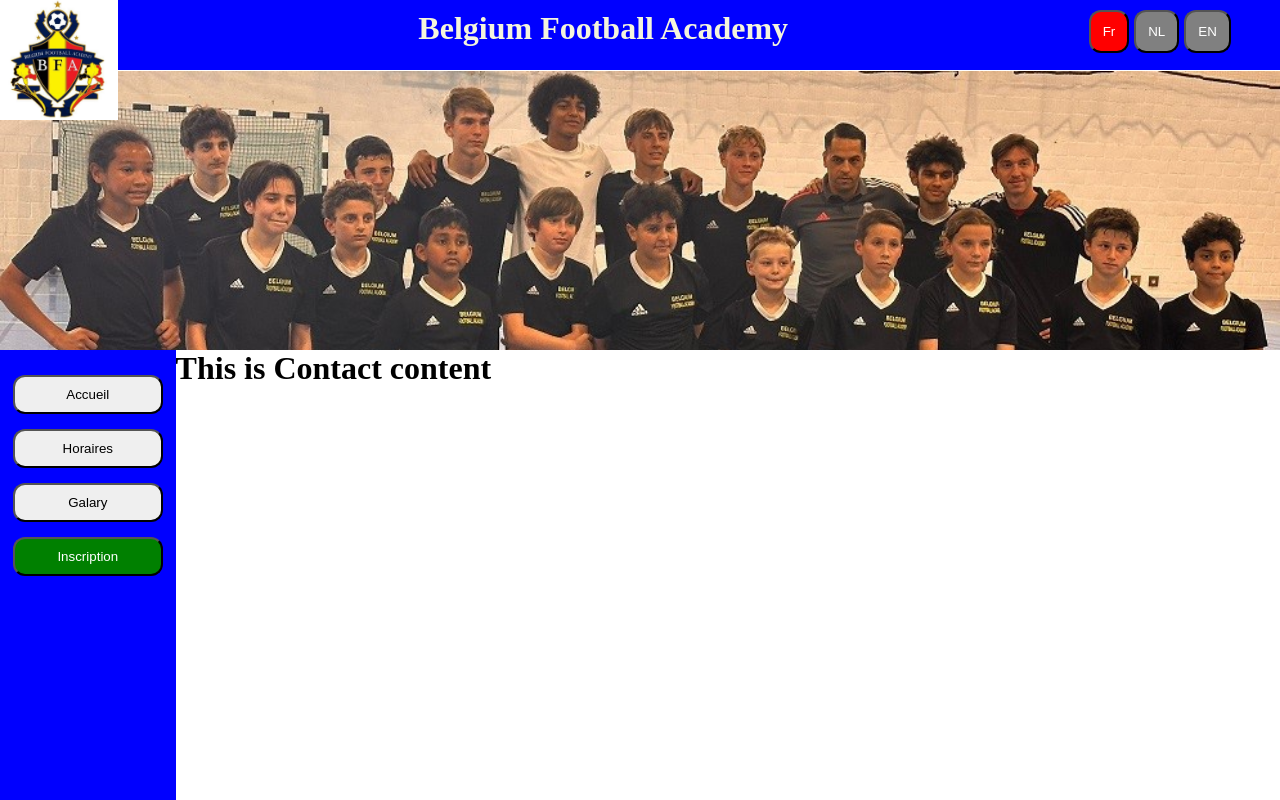
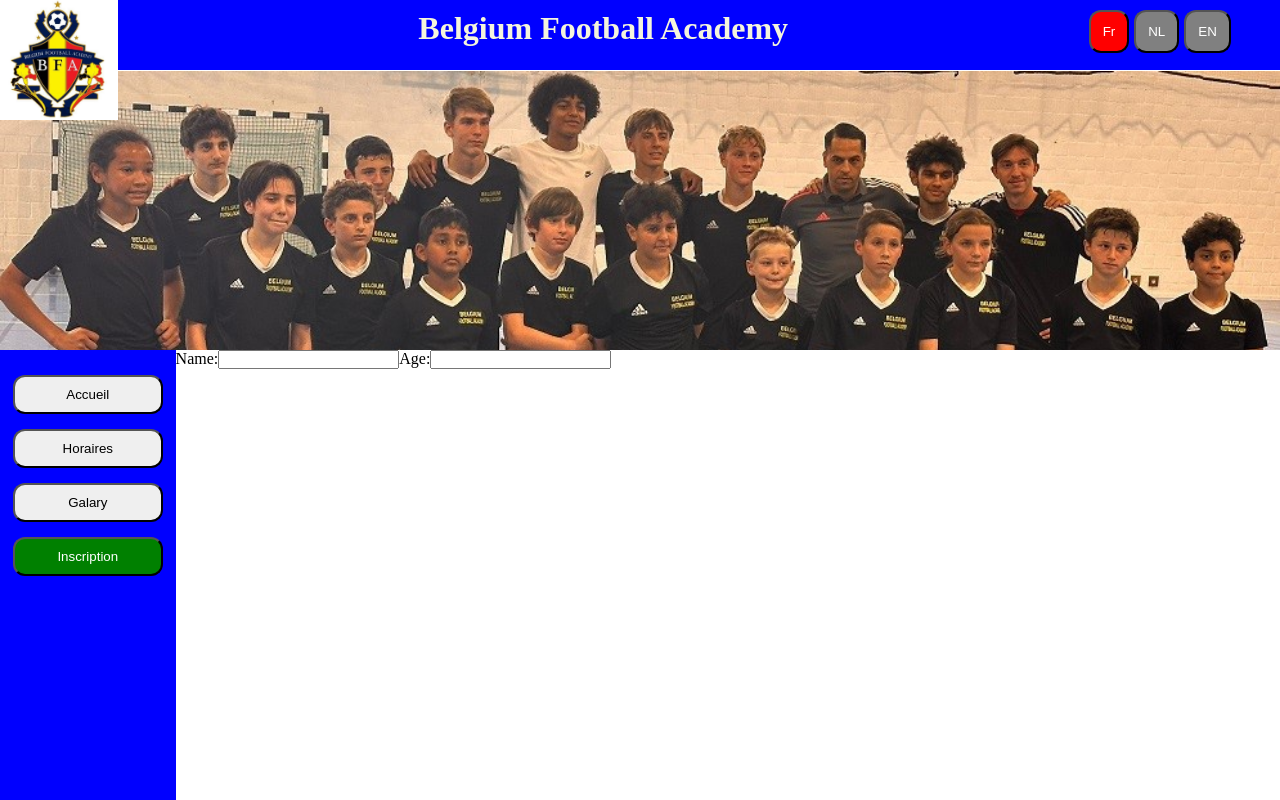
Before and after one commit to bibhasingh/BFA_React, a React (Create React App) app: page / in a window 1280 px wide. Both pictures are taken after a click on the button "Inscription". Shown: the top 800 px of the page. Built offline with nearby package versions, Linux system fonts and the light colour scheme.

Commit message:
adding content

```diff
--- a/src/Footer.js
+++ b/src/Footer.js
@@ -34,13 +34,13 @@ function Footer() {
         <p className="foothead">
           {footmenu("Réseaux sociaux", "Sociale media", "Social Media")}
         </p>
-        <a href="https://wa.me/32466465302">
+        <a href="https://wa.me/32484977155">
           <img src="wa.jpeg" alt="watsAppImage" className="logo" />
         </a>
-        <a href="https://wa.me/32466465302">
+        <a href="https://www.facebook.com/p/Belgium-Football-Academy-100063772592913/">
           <img src="fb.jpeg" alt="watsAppImage" className="logo" />
         </a>
-        <a href="https://wa.me/32466465302">
+        <a href="https://m.me/100063772592913">
           <img src="mess.jpeg" alt="watsAppImage" className="logo" />
         </a>
       </div>
--- a/src/Registration.js
+++ b/src/Registration.js
@@ -1,4 +1,15 @@
+import "./registration.css";
+
 function Registration({ content }) {
-  return <h1>This is Contact content</h1>;
+  return (
+    <form className="formPage">
+      <label>Name:
+        <input type="text" />
+      </label>
+      <label>Age:
+        <input type="text" />
+      </label>
+    </form>
+)
 }
 export default Registration;
--- a/src/header.css
+++ b/src/header.css
@@ -74,3 +74,17 @@
     padding: 6px;
   }
 }
+
+@media screen and (max-height: 700px) {
+  .header {
+    min-width: 100px;
+    max-width: 100%;
+    background-image: none;
+    height: 60px;
+  }
+  .image {
+    height: 70px;
+
+  }
+
+}
--- a/src/menu.css
+++ b/src/menu.css
@@ -1,6 +1,6 @@
 .menu {
   display: flex;
-  min-height: 700px;
+  min-height: 1000px;
   /* position: fixed; */
   /* height: 1000px; */
   /* margin-top: 350px; */
@@ -57,3 +57,9 @@
     margin-left: 40px;
   }
 }
+
+@media screen and (max-height: 700px) {
+  .fixButton {
+    margin-top: 50px;
+  }
+}
--- /dev/null
+++ b/src/registration.css
@@ -0,0 +1,3 @@
+.formPage{
+    display: block;
+}
--- a/src/style.css
+++ b/src/style.css
@@ -18,3 +18,12 @@
     height: 60px;
   }
 }
+
+@media screen and (max-height: 700px) {
+  #root {
+    max-width: 1100px;
+  }
+  .spacer {
+    height: 80px;
+  }
+}
```
Also changed, not shown: 1 other file (tests, documents, lock files or other folders).
